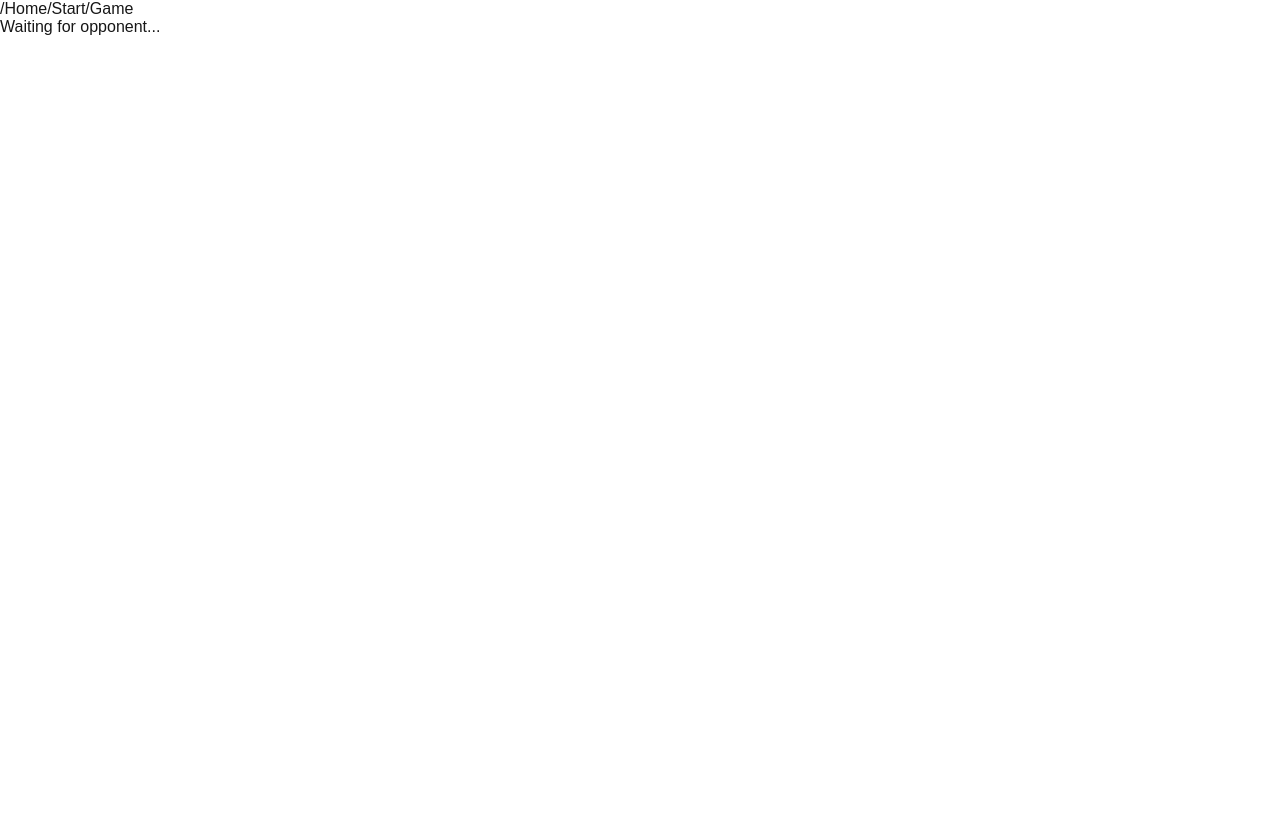
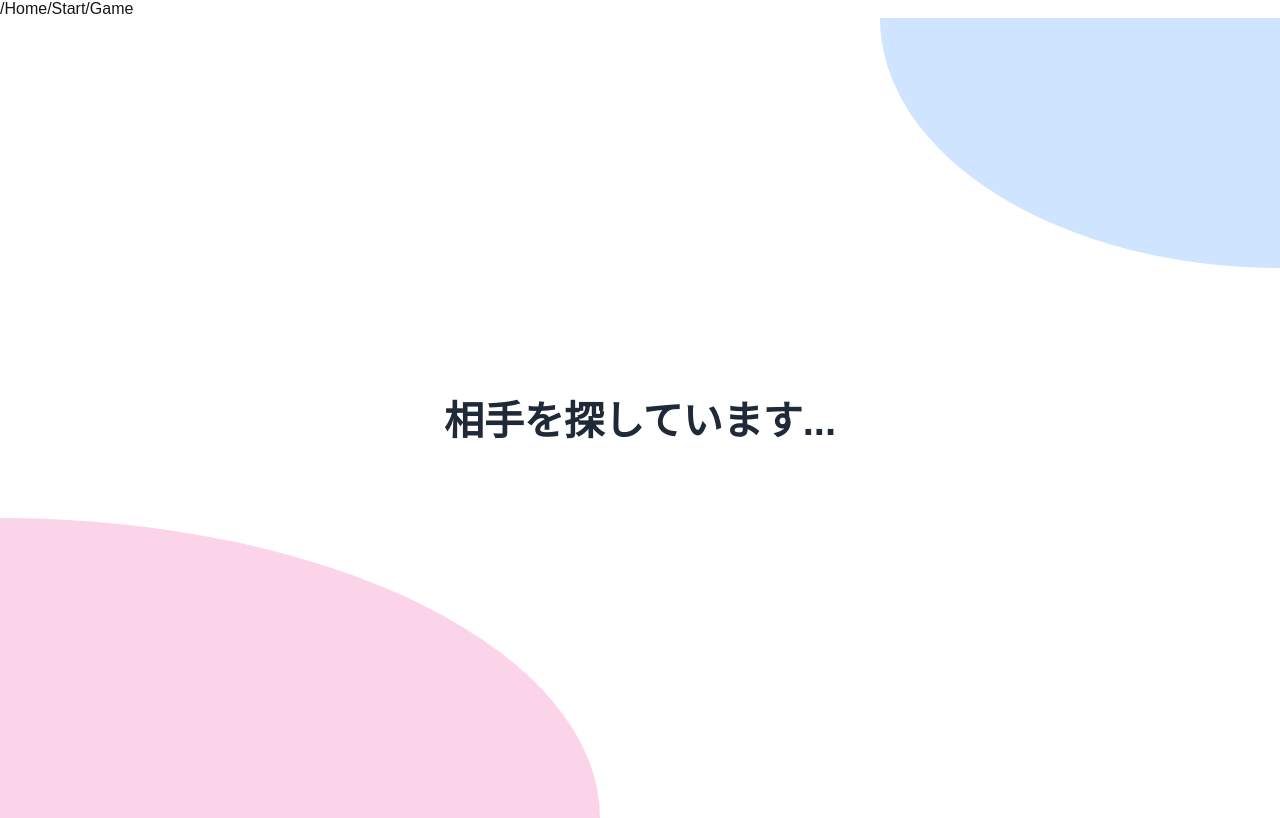
Before and after one commit to mitsui6969/Zerofy, a Next.js app in the folder frontend/: page /game in a window 1280 px wide. Built offline with nearby package versions, Linux system fonts and the light colour scheme; no server answers.

Commit message:
マッチング画面　途中まで ルール説明文追加

```diff
--- a/frontend/src/app/game/page.jsx
+++ b/frontend/src/app/game/page.jsx
@@ -3,6 +3,7 @@ import React, { useEffect, useState } from 'react';
 import BetPhase from '@/app/components/Game/BetPhase';
 import QuestionPhase from '@/app/components/Game/QuestionPhase';
 import ResultPhase from '@/app/components/Game/ResultPhase';
+import "../style/game.css"
 
 export default function GamePage() {
     const [phase, setPhase] = useState('WAIT'); // 'BET' | 'QUESTION' | 'RESULT' | 'WAIT'
@@ -33,11 +34,21 @@ export default function GamePage() {
     }, []);
 
     return (
+    <div>
+        {phase === 'WAIT'? (
+        <div className="matching">
+            <div className="circle circle-top-right"></div>
+            <div className="circle circle-bottom-left"></div>
+
+            <h1>相手を探しています...</h1>
+        </div>
+        ) : (
         <main className="p-8">
         {phase === 'BET' && <BetPhase ws={ws} />}
         {phase === 'QUESTION' && <QuestionPhase data={data} ws={ws} />}
         {phase === 'RESULT' && <ResultPhase data={data} />}
-        {phase === 'WAIT' && <p>Waiting for opponent...</p>}
         </main>
-    );
+    )}
+</div>
+);
 }
--- a/frontend/src/app/page.js
+++ b/frontend/src/app/page.js
@@ -93,6 +93,7 @@ export default function Home() {
       <li>より早く正解しよう！</li>
       <li>勝ったら賭けポイント分、減らせるよ 😊</li>
       <li>負けたら何も変わらない 😢</li>
+      <li>持ちポイントが先に0になったら勝ちだよ</li>
     </ul>
   </div>
 </div>
--- /dev/null
+++ b/frontend/src/app/style/game.css
@@ -0,0 +1,43 @@
+.matching {
+    position: relative;
+    display: flex;
+    justify-content: center;
+    align-items: center;
+    height: 100vh;
+    overflow: hidden;
+}
+
+.circle {
+    position: absolute;
+    border-radius: 50%;
+    opacity: 0.3;
+    z-index: 0;
+}
+
+
+.circle-top-right {
+    width: 800px;
+    height: 500px;
+    background-color: #60a5fa;
+    top: 0;
+    right: 0;
+    transform: translate(50%, -50%);
+}
+
+
+.circle-bottom-left {
+    width: 1200px;
+    height: 600px;
+    background-color: #f472b6;
+    bottom: 0;
+    left: 0;
+    transform: translate(-50%, 50%);
+}
+
+.matching h1 {
+    position: relative;
+    font-size: 2.5rem;
+    font-weight: bold;
+    color: #1f2937;
+    z-index: 1;
+}
```
